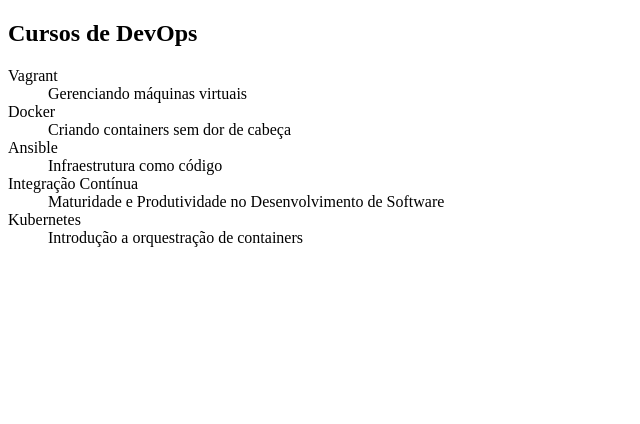
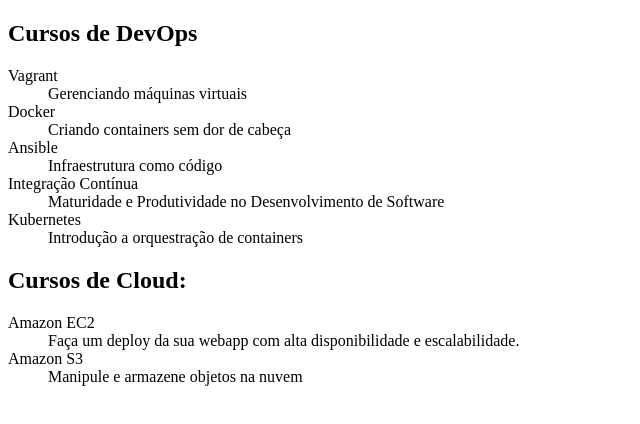
Before and after one commit to alanfelixnc/curso-alura-git-github, a plain HTML site: page index.html in a window 1280 px wide. Shown: the whole page, without its empty margins (0-640 px from the left). Drawn offline with Linux system fonts and the light colour scheme.

Commit message:
Cursos de EC2 e S3 adicionados

```diff
--- a/index.html
+++ b/index.html
@@ -23,5 +23,16 @@
       <dt>Kubernetes</dt>
       <dd>Introdução a orquestração de containers</dd>
     </dl>
+
+    <h2>Cursos de Cloud:</h2>
+    <dl>
+      <dt>Amazon EC2</dt>
+      <dd>
+        Faça um deploy da sua webapp com alta disponibilidade e escalabilidade.
+      </dd>
+
+      <dt>Amazon S3</dt>
+      <dd>Manipule e armazene objetos na nuvem</dd>
+    </dl>
   </body>
 </html>
```
